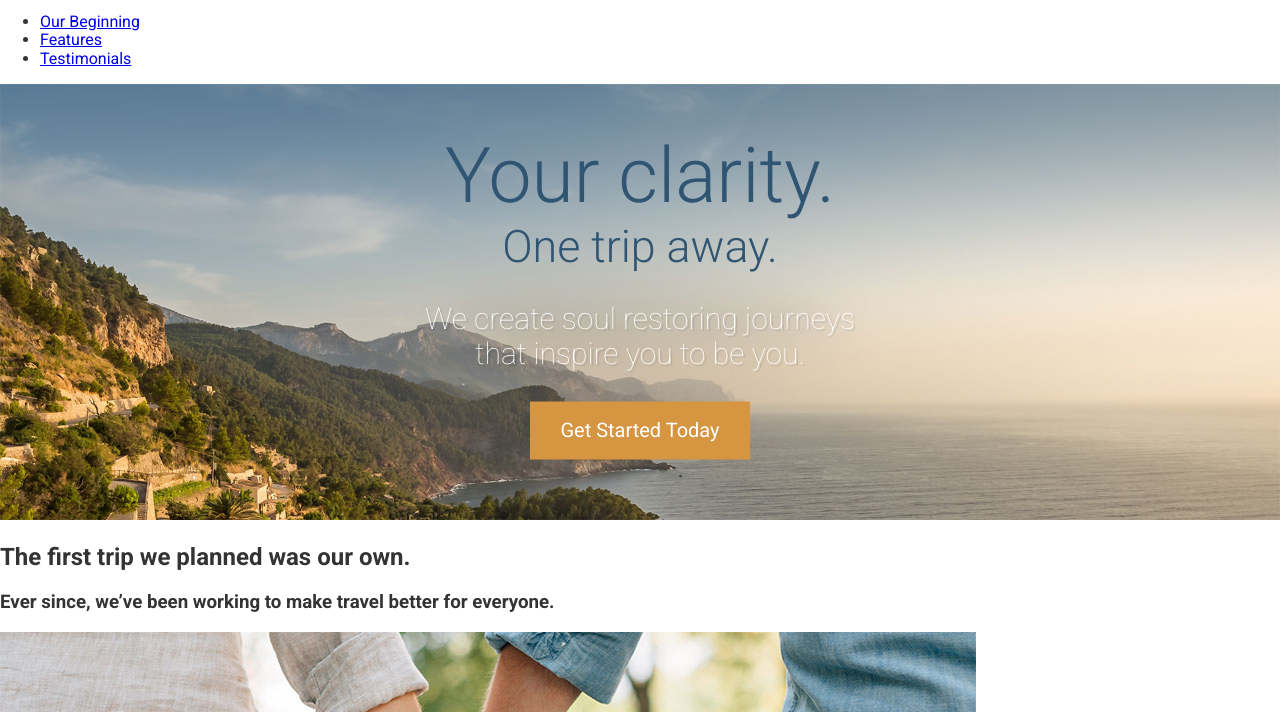
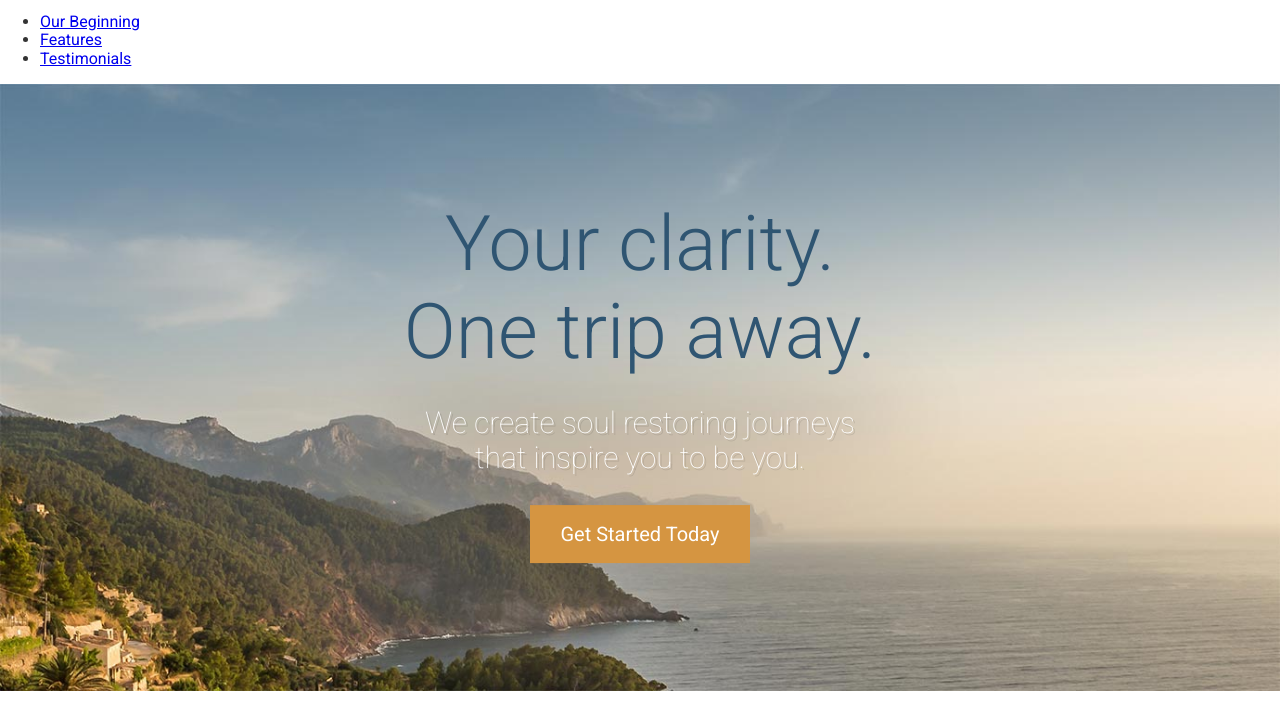
Before and after one commit to minkolee/frontendworkflow, a website: page app/index.html in a window 1280 px wide. Shown: the part 79-791 px from the top of the page. Drawn offline with Linux system fonts and the light colour scheme.

Commit message:
使用Mixins进行媒体查询与响应式图片编写

```diff
--- /dev/null
+++ b/app/assets/styles/base/_mixins.css
@@ -0,0 +1,17 @@
+@define-mixin atSmall {
+    @media(min-width:530px){
+        @mixin-content;
+    }
+}
+
+@define-mixin atMedium {
+    @media(min-width:800px){
+    @mixin-content;
+    }
+}
+
+@define-mixin atLarge {
+    @media(min-width:1200px){
+    @mixin-content;
+    }
+}
--- a/app/assets/styles/modules/_large-hero.css
+++ b/app/assets/styles/modules/_large-hero.css
@@ -16,21 +16,46 @@
         margin: 0;
         font-weight: 300;
         color:$mainBlue;
-        font-size: 4.8rem;
+        font-size: 1.1rem;
+
+        @mixin atSmall {
+            font-size:2rem;
+        }
+
+        @mixin atMedium {
+            font-size:3.2rem;
+        }
+
+        @mixin atLarge {
+            font-size:4.8rem;
+        }
+
     }
 
     &__subtitle {
         margin: 0;
         font-weight: 300;
         color:$mainBlue;
-        font-size: 2.8rem;
+        font-size:1.1rem;
+
+        @mixin atSmall {
+            font-size:2rem;
+        }
+
+        @mixin atMedium {
+            font-size:3.2rem;
+        }
+
+        @mixin atLarge {
+            font-size:4.8rem;
+        }
             }
 
     &__description {
          color: #FFF;
          font-size: 1.875rem;
          font-weight: 100;
-        text-shadow: 2px 2px 0 rgba(0,0,0,.1);
+         text-shadow: 2px 2px 0 rgba(0, 0, 0, .1);
          max-width: 30rem;
          margin-left: auto;
          margin-right: auto;
--- a/app/assets/styles/styles.css
+++ b/app/assets/styles/styles.css
@@ -1,5 +1,6 @@
 @import "normalize.css";
 @import "base/_global.css";
 @import "base/_variables.css";
+@import "base/_mixins.css";
 @import "modules/_large-hero.css";
 @import "modules/_btn.css";
--- a/app/index.html
+++ b/app/index.html
@@ -25,7 +25,19 @@
   </header>
 
   <div class="large-hero">
-    <img src="assets/images/hero--large.jpg">
+<!--    <img src="assets/images/hero&#45;&#45;large.jpg">-->
+    <picture>
+      <source media="(min-width: 1380px)" srcset="assets/images/hero--large.jpg 1920w, assets/images/hero--large-hi-dpi.jpg 3840w">
+      <source media="(min-width: 990px)" srcset="assets/images/hero--medium.jpg 1380w,assets/images/hero--medium-hi-dpi.jpg 2760w">
+      <source media="(min-width: 640px)" srcset="assets/images/hero--small.jpg 990w, assets/images/hero--small-hi-dpi.jpg 1980w">
+      <img srcset="assets/images/hero--smaller.jpg 640w, assets/images/hero--smaller-hi-dpi.jpg 1280w" alt="Banner picture">
+    </picture>
+<!--    <picture>-->
+<!--      <source media="(min-width: 1380px)" srcset="http://placehold.it/1920x654 1920w, http://placehold.it/3840x1280 3840w">-->
+<!--      <source media="(min-width: 990px)" srcset="http://placehold.it/1380x560 1380w,http://placehold.it/2760x920 2760w">-->
+<!--      <source media="(min-width: 640px)" srcset="http://placehold.it/990x530 990w, http://placehold.it/1980x660 1980w">-->
+<!--      <img srcset="http://placehold.it/640x500 640w, http://placehold.it/1280x1000 1280w" alt="Banner picture">-->
+<!--    </picture>-->
     <div class="large-hero__text-content">
       <h1 class="large-hero__title">Your clarity.</h1>
       <h2 class="large-hero__subtitle">One trip away.</h2>
--- a/app/temp/styles/styles.css
+++ b/app/temp/styles/styles.css
@@ -379,21 +379,67 @@ img {
         margin: 0;
         font-weight: 300;
         color:#2f5572;
-        font-size: 4.8rem;
+        font-size: 1.1rem;
+
+    }
+
+@media(min-width:530px){
+
+.large-hero__title {
+            font-size:2rem
+
+    }
+    }
+
+@media(min-width:800px){
+
+.large-hero__title {
+            font-size:3.2rem
+
+    }
+    }
+
+@media(min-width:1200px){
+
+.large-hero__title {
+            font-size:4.8rem
+
+    }
     }
 
 .large-hero__subtitle {
         margin: 0;
         font-weight: 300;
         color:#2f5572;
-        font-size: 2.8rem;
+        font-size:1.1rem;
+            }
+
+@media(min-width:530px){
+
+.large-hero__subtitle {
+            font-size:2rem
+            }
+    }
+
+@media(min-width:800px){
+
+.large-hero__subtitle {
+            font-size:3.2rem
+            }
+    }
+
+@media(min-width:1200px){
+
+.large-hero__subtitle {
+            font-size:4.8rem
+            }
     }
 
 .large-hero__description {
          color: #FFF;
          font-size: 1.875rem;
          font-weight: 100;
-        text-shadow: 2px 2px 0 rgba(0,0,0,.1);
+         text-shadow: 2px 2px 0 rgba(0, 0, 0, .1);
          max-width: 30rem;
          margin-left: auto;
          margin-right: auto;
--- a/package.json
+++ b/package.json
@@ -15,6 +15,7 @@
     "gulp-postcss": "^8.0.0",
     "gulp-watch": "^5.0.1",
     "postcss-import": "^12.0.1",
+    "postcss-mixins": "^6.2.1",
     "postcss-nested": "^4.1.2",
     "postcss-simple-vars": "^5.0.2"
   },
```
Also changed, not shown: gulp/tasks/styles.js (added, +17 -0 lines), gulp/tasks/watch.js (added, +27 -0 lines), gulpfile.js (+2 -46 lines), app/assets/styles/base/_variables.css (line endings or trailing spaces), 1 other file. Lines whose indentation alone changed are shown as unchanged.
